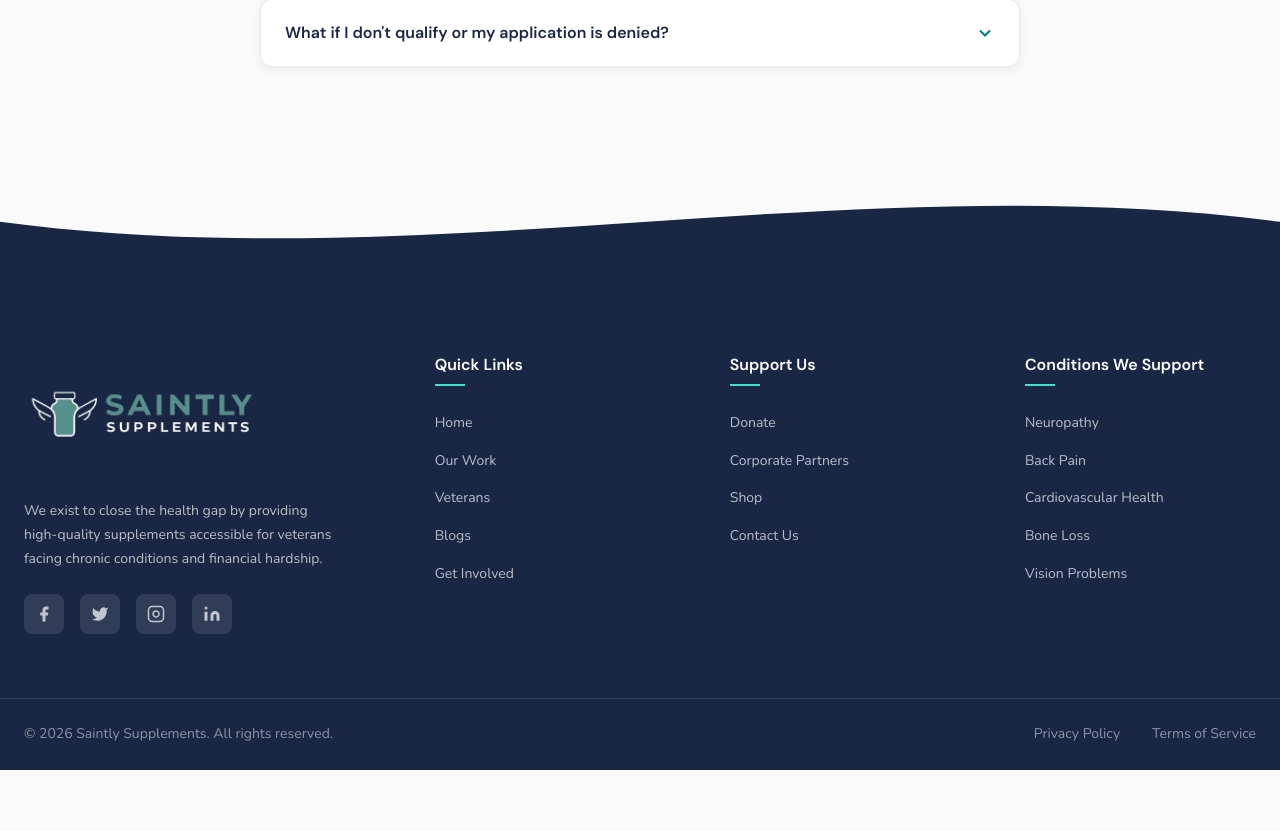
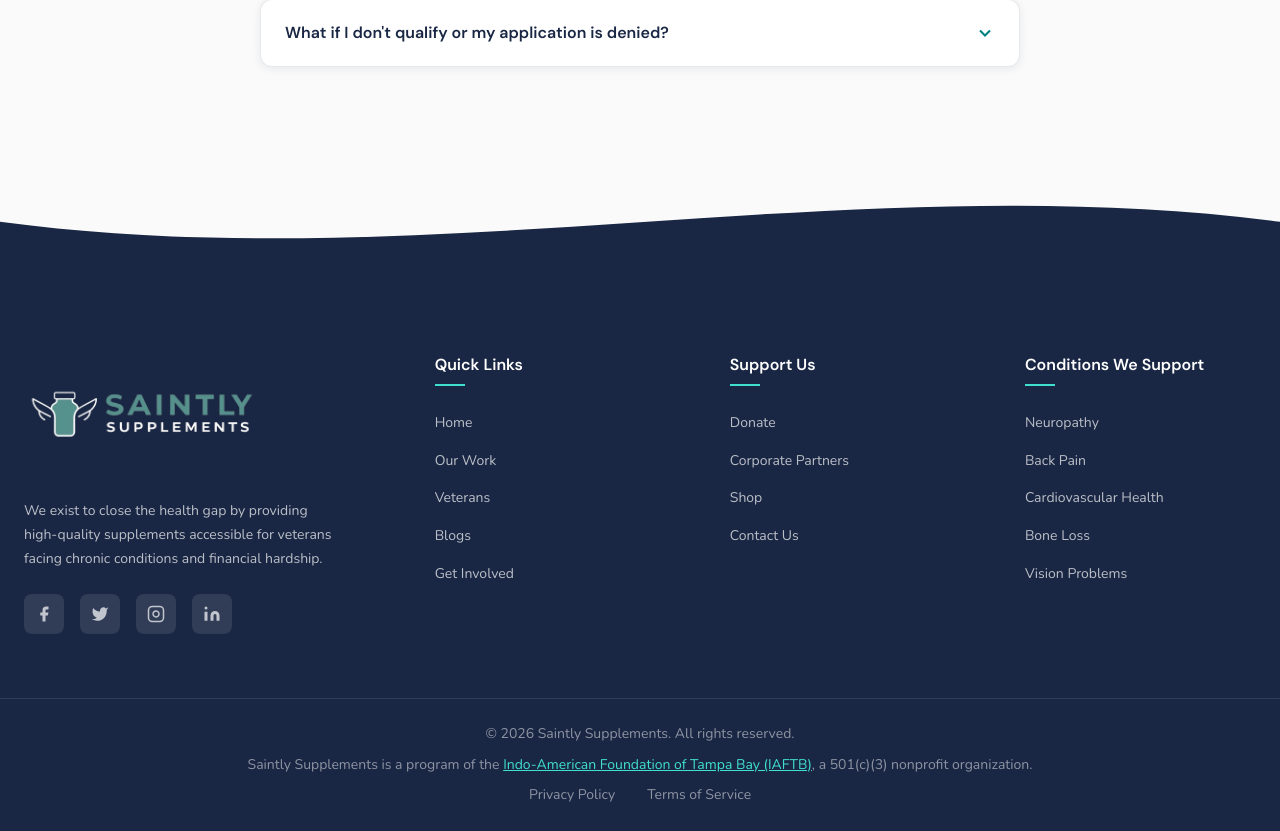
Before and after one commit to GTRAN7/saintlysupplements, a React (Vite) app in the folder client/: page /faq in a window 1280 px wide. Shown: the part 1034-1865 px from the top of the page. Before the commit the page ends 1804 px from the top, so only its background shows below. Built offline with nearby package versions, Linux system fonts and the light colour scheme.

Commit message:
Add IAFTB footer credit and team page credit

```diff
--- a/client/src/components/common/Footer.css
+++ b/client/src/components/common/Footer.css
@@ -129,16 +129,31 @@
 
 .footer-bottom-content {
   display: flex;
-  justify-content: space-between;
+  flex-direction: column;
   align-items: center;
-  flex-wrap: wrap;
-  gap: 1rem;
+  gap: 0.5rem;
 }
 
-.footer-bottom p {
+.footer-bottom-content > p {
   font-size: var(--text-sm);
   color: rgba(255, 255, 255, 0.5);
   margin: 0;
+}
+
+.footer-fiscal-note {
+  font-size: var(--text-sm);
+  color: rgba(255, 255, 255, 0.5);
+  text-align: center;
+}
+
+.footer-fiscal-note a {
+  color: var(--turquoise);
+  text-decoration: underline;
+  transition: color var(--transition-fast);
+}
+
+.footer-fiscal-note a:hover {
+  color: white;
 }
 
 .footer-legal {
@@ -202,7 +217,6 @@
   }
 
   .footer-bottom-content {
-    flex-direction: column;
     text-align: center;
   }
 
--- a/client/src/components/common/Footer.jsx
+++ b/client/src/components/common/Footer.jsx
@@ -126,6 +126,13 @@
         <div className="container">
           <div className="footer-bottom-content">
             <p>&copy; {currentYear} Saintly Supplements. All rights reserved.</p>
+            <p className="footer-fiscal-note">
+              Saintly Supplements is a program of the{' '}
+              <a href="https://iaftb.org" target="_blank" rel="noopener noreferrer">
+                Indo-American Foundation of Tampa Bay (IAFTB)
+              </a>
+              , a 501(c)(3) nonprofit organization.
+            </p>
             <div className="footer-legal">
               <Link to="/privacy">Privacy Policy</Link>
               <Link to="/terms">Terms of Service</Link>
--- a/client/src/pages/Team.jsx
+++ b/client/src/pages/Team.jsx
@@ -184,6 +184,13 @@
           <div className="full-team-photo">
             <img src="/team/full-team.jpeg" alt="Saintly Supplements full team" />
           </div>
+          <p style={{ textAlign: 'center', marginTop: '1.5rem', fontSize: 'var(--text-sm)', color: 'var(--text-muted)' }}>
+            Saintly Supplements is a program of the Indo-American Foundation of Tampa Bay (IAFTB).{' '}
+            <a href="https://iaftb.org" target="_blank" rel="noopener noreferrer" style={{ color: 'var(--turquoise)', textDecoration: 'underline' }}>
+              Learn more
+            </a>{' '}
+            about Saintly Supplements' 501(c)(3) organization.
+          </p>
         </div>
       </section>
 
```
